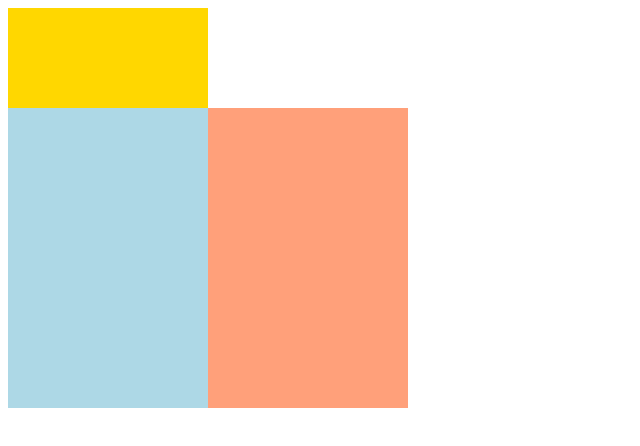
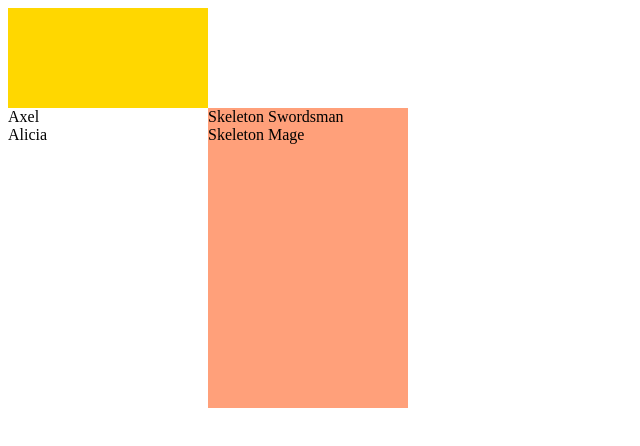
Before and after one commit to BynJerL/Turn-Based-Combat-Game, a plain HTML site: page index2.html in a window 1280 px wide. Shown: the whole page, without its empty margins (0-640 px from the left). Drawn offline with Linux system fonts and the light colour scheme.

Commit message:
Fix team display IDs and refactor character array variables for consistency

```diff
--- a/index2.html
+++ b/index2.html
@@ -39,7 +39,7 @@
     <section class="game_container">
         <div id="turn_display"></div>
         <div id="characters_display">
-            <div id="allied_team_display" class="team_display"></div>
+            <div id="ally_team_display" class="team_display"></div>
             <div id="enemy_team_display" class="team_display"></div>
         </div>
     </section>
@@ -66,27 +66,31 @@
             }
         }
 
-        let allies = [
+        let ally_team = [
             new Character("Axel", 150, 16, 25, 25, 110),
             new Character("Alicia", 135, 32, 20, 20, 120)
         ]
 
-        let enemies = [
+        let enemy_team = [
             new Character("Skeleton Swordsman", 100, 4, 10, 10, 100),
             new Character("Skeleton Mage", 80, 10, 10, 5, 110)
         ]
 
-        console.log("The Ally Team");
+        const allyTeamDisplay = document.getElementById("ally_team_display");
+        const enemyTeamDisplay = document.getElementById("enemy_team_display");
 
-        for (let i = 0; i < allies.length; i++) {
-            console.log(allies[i]);
-        }
+        allyTeamDisplay.innerHTML = ally_team.map(
+            (ally, i) => {
+                return `<div class="character_display">${ally.name}</div>`;
+            }
+        ).join('');
 
-        console.log("The Enemy Team")
+        enemyTeamDisplay.innerHTML = enemy_team.map(
+            (enemy, j) => {
+                return `<div class="character_display">${enemy.name}</div>`;
+            }
+        ).join('');
 
-        for (let i = 0; i < enemies.length; i++) {
-            console.log(enemies[i]);
-        }
     </script>
 </body>
 </html>
```
